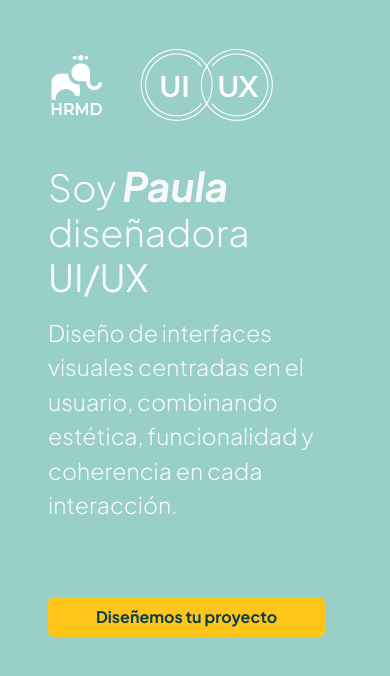
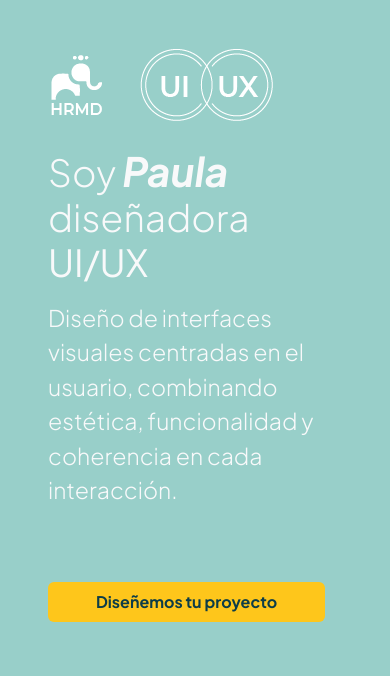
Before and after one commit to HRMD-UI-UX/HRMD-UI-UX, a plain HTML site: page index.html in a window 390 px wide. Drawn offline with nearby package versions, Linux system fonts and the light colour scheme.

Commit message:
Update estilos.css

```diff
--- a/css/estilos.css
+++ b/css/estilos.css
@@ -92,7 +92,7 @@ h5.text-modal {
 }
 
 .showcase img{
-	padding-bottom: 40px!important;
+	padding-bottom: 25px!important;
 }
 
 }
```
